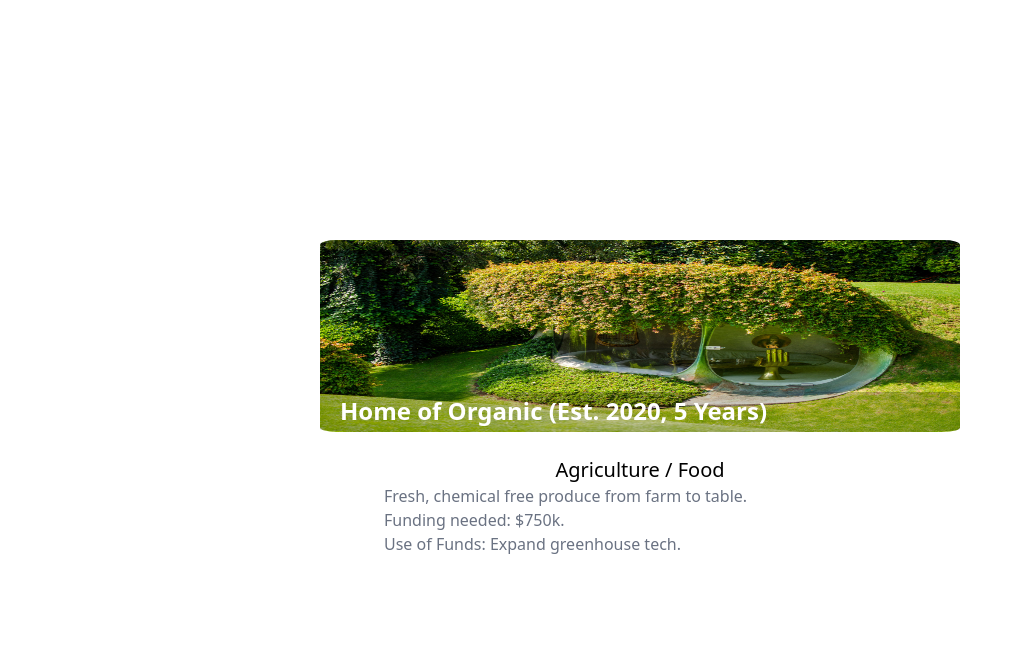
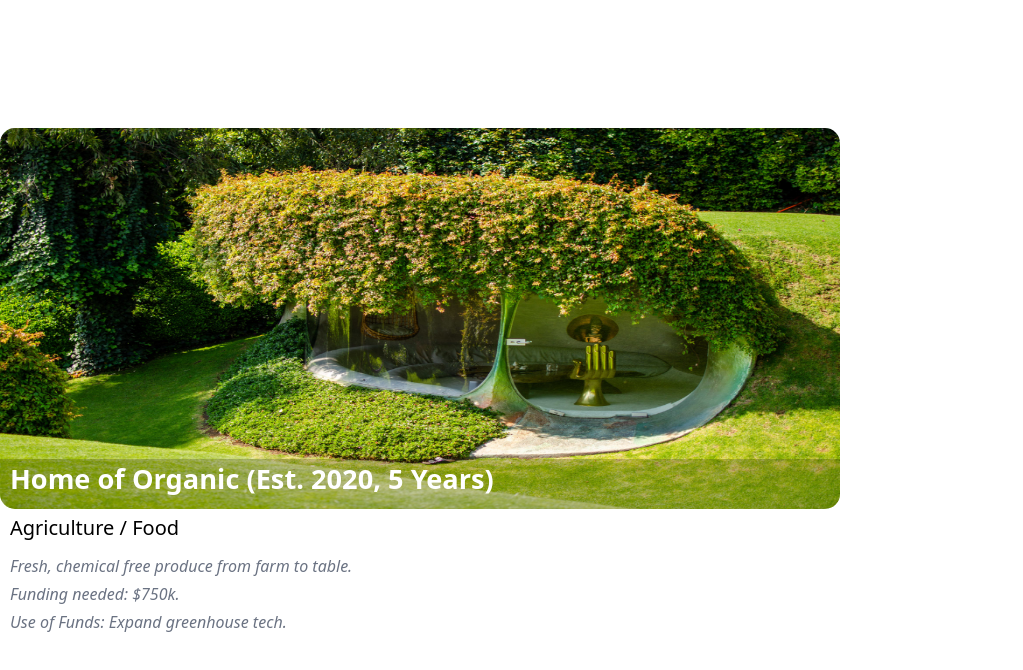
Before and after one commit to duckhess/Provision-IT---IT-Project-Group-14, a React (Vite) app in the folder Front-end/It-Project-Group-14-Front-End/: page / in a window 1280 px wide. Shown: the top 670 px of the page, without its empty margins (0-1023 px from the left). Built offline with nearby package versions, Linux system fonts and the light colour scheme.

Commit message:
Fixed scaling issue when zooming in

```diff
--- a/Front-end/It-Project-Group-14-Front-End/postcss.config.js
+++ b/Front-end/It-Project-Group-14-Front-End/postcss.config.js
@@ -2,5 +2,5 @@ import tailwindcss from '@tailwindcss/postcss';
 import autoprefixer from 'autoprefixer';
 
 export default {
-  plugins: [tailwindcss, autoprefixer],
-}
+  plugins: [tailwindcss(), autoprefixer()]
+};
--- a/Front-end/It-Project-Group-14-Front-End/src/App.css
+++ b/Front-end/It-Project-Group-14-Front-End/src/App.css
@@ -1,4 +1,4 @@
-@import "tailwindcss/preflight";
+
 @tailwind utilities;
 
 #root {
--- a/Front-end/It-Project-Group-14-Front-End/src/App.tsx
+++ b/Front-end/It-Project-Group-14-Front-End/src/App.tsx
@@ -1,9 +1,5 @@
 import { useState } from 'react'
-import reactLogo from './assets/react.svg'
-import viteLogo from '/vite.svg'
-import './App.css'
-import './BasicSummary.tsx'
-import Summary from './BasicSummary.tsx'
+import Summary from './components/BasicSummary.tsx'
 
 function App() {
   const [count, setCount] = useState(0)
--- a/Front-end/It-Project-Group-14-Front-End/src/BasicSummary.tsx
+++ /dev/null
@@ -1,25 +0,0 @@
-import "./BasicSummary.css"
-
-const Summary = () => {
-
-  return (
-    <div className="wrapper">
-      <div className="image-wrapper">
-        <img src="Test_Image/Organic.jpg" alt="Missing Image" className="image"/>
-        <div className="text-border"></div>
-        <h1 className="image-text">Home of Organic (Est. 2020, 5 Years)</h1>
-      </div>
-      <div className="text-box">
-        <br/>
-           <p className="mb-3 text-lg text-black md:text-xl dark:text-black">Agriculture / Food</p>
-           <div className = "text-left">
-            <p className="text-gray-500 dark:text-gray-400 pl-2"> Fresh, chemical free produce from farm to table.</p>
-            <p className="text-gray-500 dark:text-gray-400">Funding needed: $750k.</p>
-            <p className="text-gray-500 dark:text-gray-400">Use of Funds: Expand greenhouse tech.</p>
-           </div>
-      </div>
-    </div>
-  );
-};
-
-export default Summary;
--- /dev/null
+++ b/Front-end/It-Project-Group-14-Front-End/src/components/BasicSummary.tsx
@@ -0,0 +1,34 @@
+const Summary = () => {
+
+  return (
+
+
+    // A wrapper for two sections; Image and Summary Text Box
+    <div className="grid [grid-template-rows:70%_30%] h-full max-h-[545px] min-h-[138px] w-full max-w-[840px] min-w-[210px] bg-white rounded-[15px]">
+
+      {/*Image*/}
+      <div className="relative w-full h-full">
+        <img src="Test_Image/Organic.jpg" className="w-full h-full rounded-[15px]" alt="Missing Image" />
+
+        {/*Black Border Around Company's Name*/}
+        <div className = "absolute h-full max-h-[50px] min-h-[12.5px] w-full max-w-[840px] min-w-[210px] bg-[black] opacity-[20%] z-20 rounded-br-[15px] rounded-bl-[15px] bottom-[0%]"></div>
+        <p className="absolute font-bold text-left text-white z-30 text-[170%] left-[10px] bottom-[2.5%]">
+          Home of Organic (Est. 2020, 5 Years)
+        </p>
+      </div>
+
+      {/*Summary Text Box*/}
+      <div className="relative w-full h-full">
+        <div className="bg-white rounded">
+          <p className="relative mt-[5px] left-[10px] mb-3 text-lg text-black md:text-xl z-30 dark:text-black text-left max-w-[80%]">Agriculture / Food</p>
+          <p className="relative text-left text-gray-500 dark:text-gray-400 left-[10px] max-w-[80%] mb-1 italic"> Fresh, chemical free produce from farm to table.</p>
+          <p className="relative text-left text-gray-500 dark:text-gray-400 left-[10px] max-w-[80%] mb-1 italic">Funding needed: $750k.</p>
+          <p className="relative text-gray-500 dark:text-gray-400 left-[10px] max-w-[80%] text-left mb-1 italic">Use of Funds: Expand greenhouse tech.</p>
+        </div>
+      </div>
+
+    </div>
+  );
+};
+
+export default Summary;
```
Also changed, not shown: Front-end/It-Project-Group-14-Front-End/src/MoreInfo.tsx (added, +8 -0 lines), Front-end/It-Project-Group-14-Front-End/src/components/BasicSummary.css (renamed from Front-end/It-Project-Group-14-Front-End/src/BasicSummary.css).
